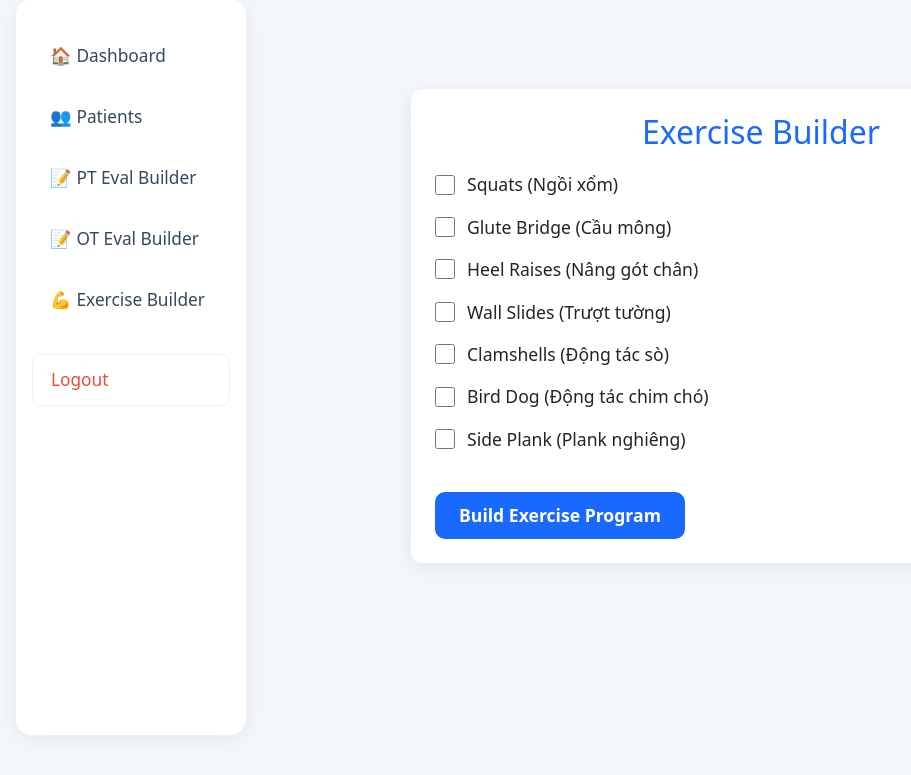
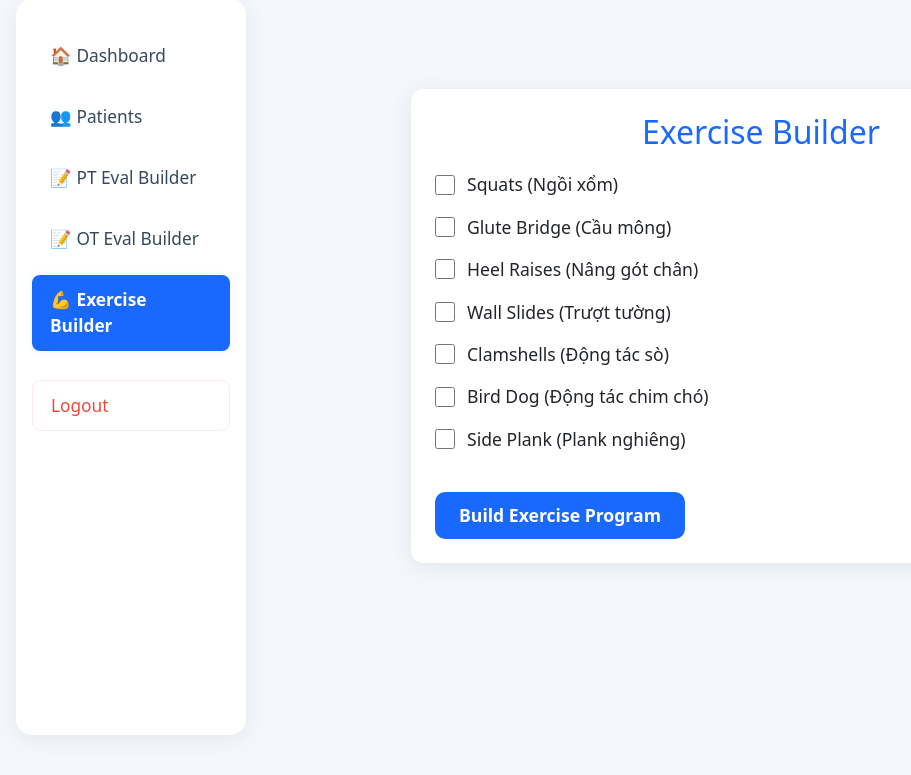
Before and after one commit to KLcoding01/PT-Builder, a Flask app: page /exercise_builder in a window 1280 px wide. Shown: the part 71-846 px from the top of the page, without its empty margins (24-935 px from the left). Run offline with Flask 3, Linux system fonts and the light colour scheme.

Commit message:
Initial commit

```diff
--- a/templates/base.html
+++ b/templates/base.html
@@ -100,7 +100,7 @@
         <a href="{{ url_for('view_patients') }}" class="nav-link {% if request.endpoint=='view_patients' %}active{% endif %}">👥 Patients</a>
         <a href="{{ url_for('pt_eval') }}" class="nav-link {% if request.endpoint=='pt_eval' %}active{% endif %}">📝 PT Eval Builder</a>
         <a href="{{ url_for('ot_eval') }}" class="nav-link {% if request.endpoint=='ot_eval' %}active{% endif %}">📝 OT Eval Builder</a>
-        <a href="{{ url_for('exercise_builder') }}" class="nav-link {% if request.endpoint=='exercise_builder' %}active{% endif %}">💪 Exercise Builder</a>
+        <a href="{{ url_for('exercise_builder.exercise_builder') }}" class="nav-link {% if request.endpoint=='exercise_builder.exercise_builder' %}active{% endif %}">💪 Exercise Builder</a>
         <a href="{{ url_for('logout') }}" class="nav-link logout">Logout</a>
       </div>
       <!-- Main Content -->
--- a/templates/dashboard.html
+++ b/templates/dashboard.html
@@ -119,7 +119,7 @@
     <a href="{{ url_for('view_patients') }}" class="nav-link {% if request.endpoint=='view_patients' %}active{% endif %}">👥 Patients</a>
     <a href="{{ url_for('pt_eval') }}" class="nav-link {% if request.endpoint=='pt_eval' %}active{% endif %}">📝 PT Eval Builder</a>
     <a href="{{ url_for('ot_eval') }}" class="nav-link {% if request.endpoint=='ot_eval' %}active{% endif %}">📝 OT Eval Builder</a>
-    <a href="{{ url_for('exercise_builder') }}" class="nav-link {% if request.endpoint=='exercise_builder' %}active{% endif %}">💪 Exercise Builder</a>
+    <a href="{{ url_for('exercise_builder.exercise_builder') }}" class="nav-link {% if request.endpoint=='exercise_builder.exercise_builder' %}active{% endif %}">💪 Exercise Builder</a>
     <a href="{{ url_for('logout') }}" class="nav-link logout">Logout</a>
   </div>
   <div class="main-content">
```
